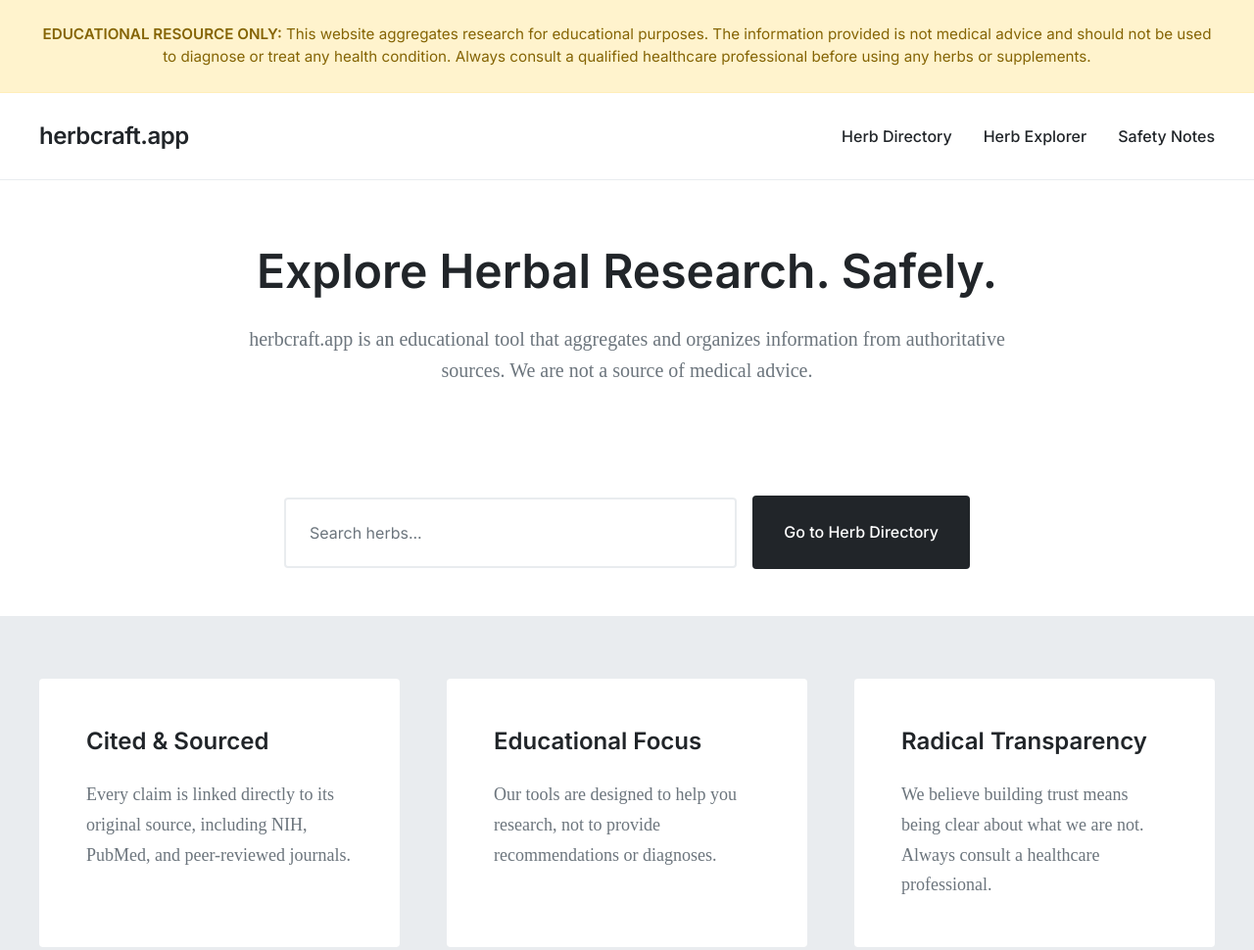
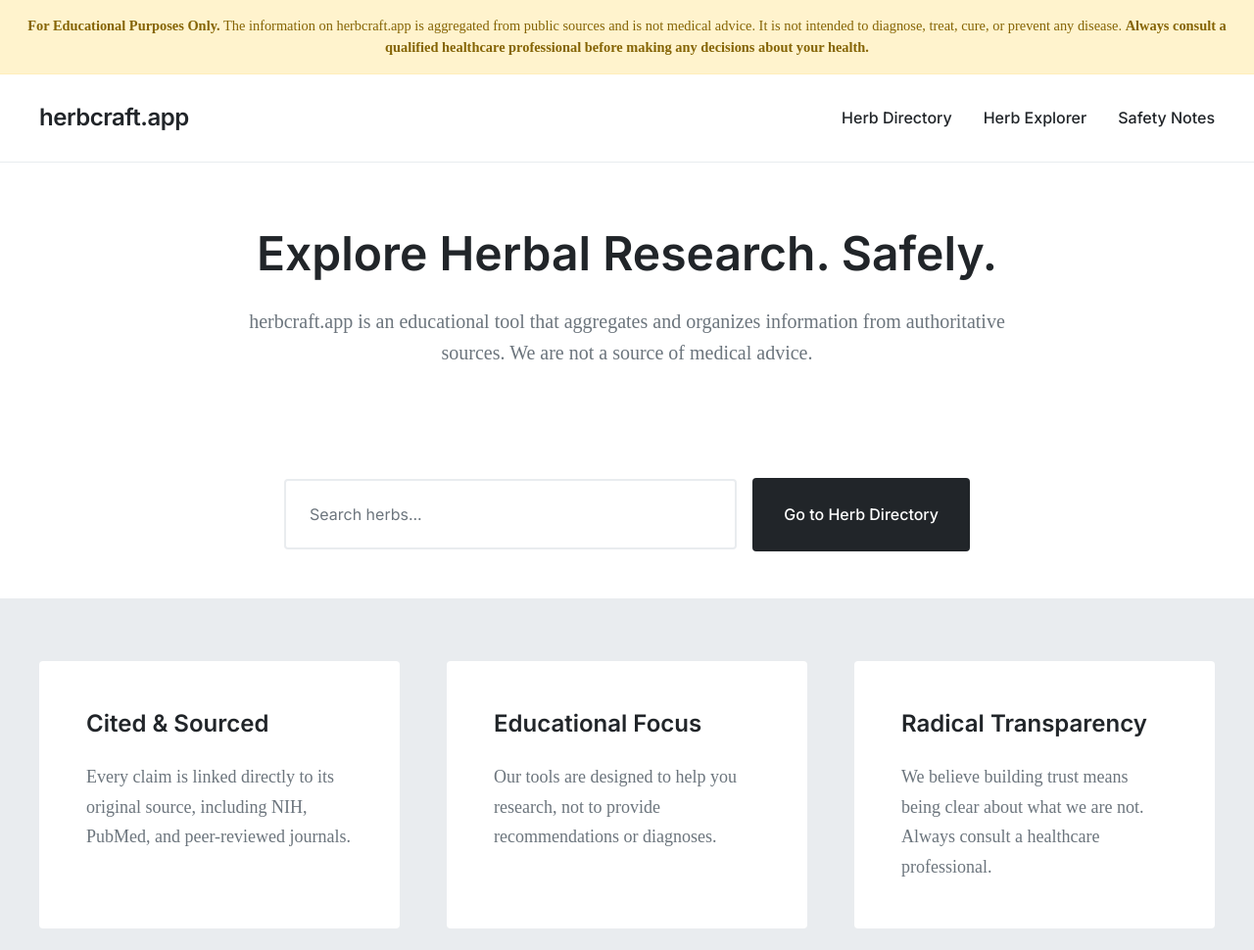
Before and after one commit to K-Love/herbcraft, a plain HTML site: page index.html in a window 1280 px wide. Shown: the top 970 px of the page at 98% size. Drawn offline with Linux system fonts and the light colour scheme; a web font is replaced by a local one.

Commit message:
Update site banner with revised disclaimer text and styling- Change banner HTML to use simplified structure with exact disclaimer text- Update text to: 'For Educational Purposes Only. The information on herbcraft.app is aggregated from public sources and is not medical advice...'- Replace class-based CSS selectors with ID-based selectors (#site-banner)- Refine banner styling with precise padding (1rem 1.5rem) and font-size (0.9rem)- Maintain sticky positioning and warning color scheme for visibility- Ensure banner displays prominently at top of all pages

```diff
--- a/index.html
+++ b/index.html
@@ -11,10 +11,8 @@
     <link rel="stylesheet" href="style.css">
 </head>
 <body>
-    <div id="site-banner" class="site-banner">
-        <div class="site-banner__content">
-            <strong>EDUCATIONAL RESOURCE ONLY:</strong> This website aggregates research for educational purposes. The information provided is not medical advice and should not be used to diagnose or treat any health condition. Always consult a qualified healthcare professional before using any herbs or supplements.
-        </div>
+    <div id="site-banner">
+        <p><strong>For Educational Purposes Only.</strong> The information on herbcraft.app is aggregated from public sources and is not medical advice. It is not intended to diagnose, treat, cure, or prevent any disease. <strong>Always consult a qualified healthcare professional before making any decisions about your health.</strong></p>
     </div>
 
     <header class="header">
--- a/style.css
+++ b/style.css
@@ -75,22 +75,23 @@ ul {
     list-style: none;
 }
 
-.site-banner {
+#site-banner {
+    background-color: #fff3cd;
+    color: #856404;
+    border-bottom: 1px solid #ffeeba;
+    padding: 1rem 1.5rem;
+    text-align: center;
+    font-size: 0.9rem;
     position: sticky;
     top: 0;
+    left: 0;
+    width: 100%;
     z-index: 1000;
-    background-color: var(--warning-bg);
-    color: var(--warning-text);
-    border-bottom: 1px solid var(--warning-border);
-    padding: var(--spacing-md) var(--spacing-sm);
-    text-align: center;
+    box-sizing: border-box;
 }
 
-.site-banner__content {
-    max-width: var(--max-width);
-    margin: 0 auto;
-    font-family: 'Inter', sans-serif;
-    font-size: 0.95rem;
+#site-banner p {
+    margin: 0;
     line-height: 1.5;
 }
 
```
